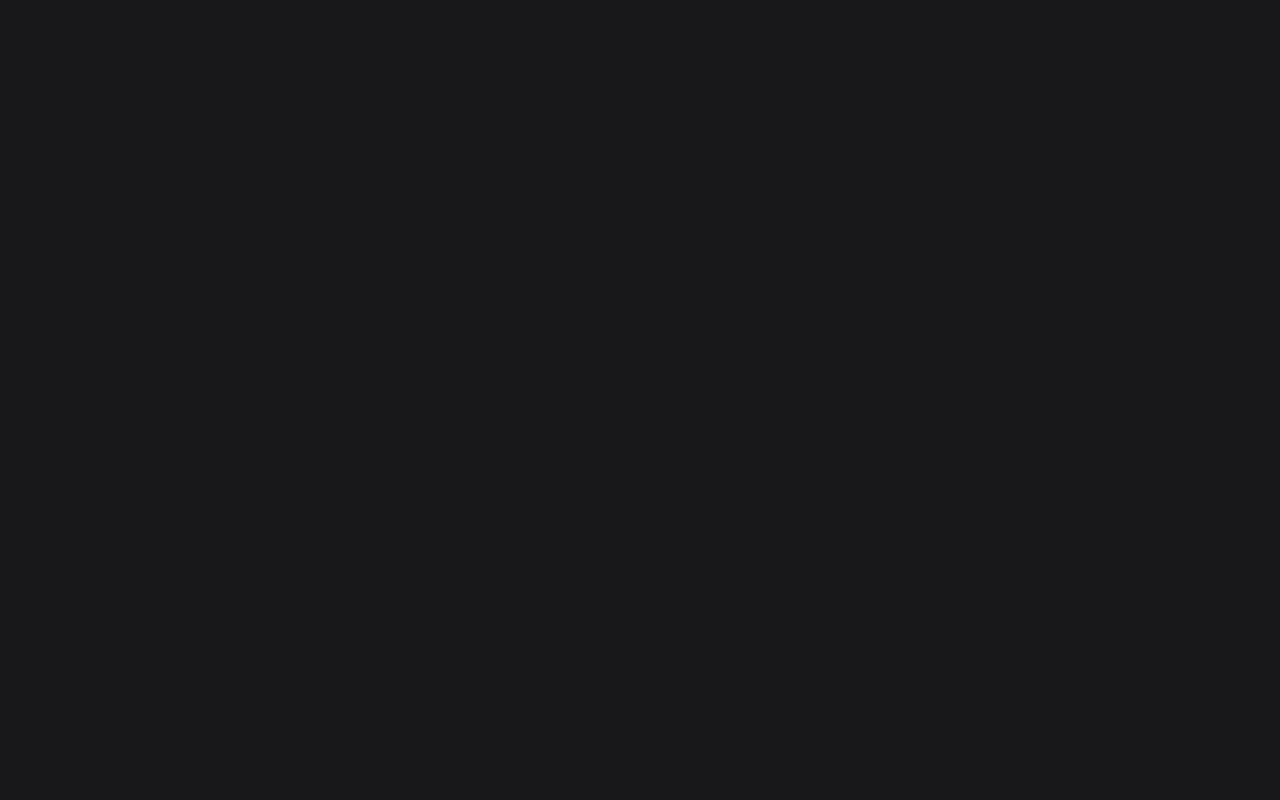
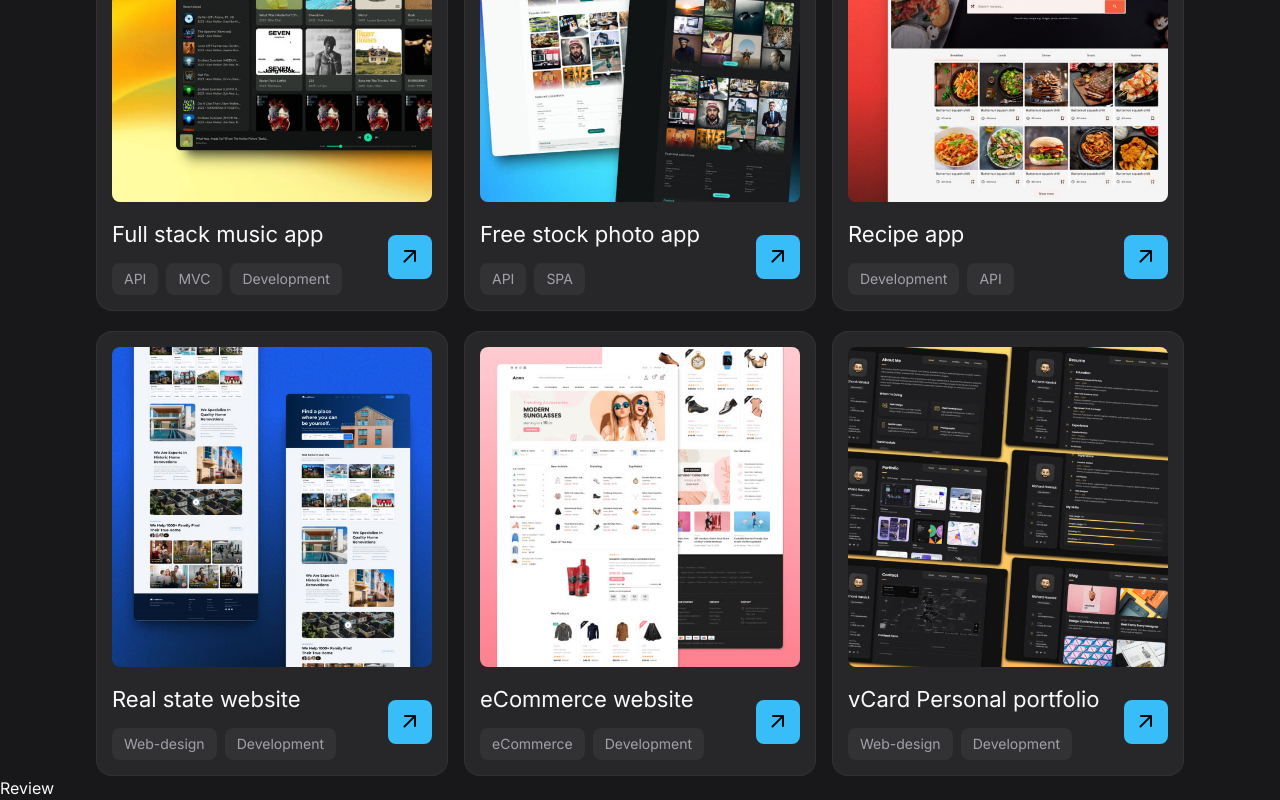
Before and after one commit to ReidHomola/reid-homola, a React (Vite) app: page / in a window 1280 px wide. Shown: the part 1949-2749 px from the top of the page. Before the commit the page ends 1610 px from the top, so only its background shows below. Built offline with nearby package versions, Linux system fonts and the light colour scheme.

Commit message:
Added Projects

```diff
--- a/package.json
+++ b/package.json
@@ -10,7 +10,6 @@
     "preview": "vite preview"
   },
   "dependencies": {
-    "prop-types": "^15.8.1",
     "react": "^18.3.1",
     "react-dom": "^18.3.1",
     "tailwind-scrollbar": "^3.1.0"
--- a/src/App.tsx
+++ b/src/App.tsx
@@ -2,6 +2,8 @@
 import Hero from "./components/Hero";
 import About from "./components/About";
 import Skills from "./components/Skills";
+import Projects from "./components/Projects";
+import Review from "./components/Review";
 
 const App = () => {
   return (
@@ -11,6 +13,8 @@
         <Hero />
         <About />
         <Skills />
+        <Projects />
+        <Review />
       </main>
     </>
   );
--- /dev/null
+++ b/src/components/ProjectCard.tsx
@@ -0,0 +1,49 @@
+interface Props {
+  imgSrc: string;
+  title: string;
+  tags: string[];
+  projectLink?: string;
+  classes?: string;
+}
+
+function ProjectCard({ imgSrc, title, tags, projectLink, classes }: Props) {
+  return (
+    <div
+      className={
+        "relative p-4 rounded-2xl bg-zinc-800 hover:bg-zinc-700/50 active:bg-zinc-700/60 ring-1 ring-inset ring-zinc-50/5 transition-colors " +
+        classes
+      }
+    >
+      <figure className="img-box aspect-square rounded-lg mb-4">
+        <img src={imgSrc} alt={title} loading="lazy" className="img-cover" />
+      </figure>
+
+      <div className="flex items-center justify-between gap-4">
+        <div>
+          <h3 className="title-1 mb-3">{title}</h3>
+
+          <div className="flex flex-wrap items-center gap-2">
+            {tags.map((label, key) => (
+              <span
+                key={key}
+                className="h-8 text-sm text-zinc-400 bg-zinc-50/5 grid items-center px-3 rounded-lg"
+              >
+                {label}
+              </span>
+            ))}
+          </div>
+        </div>
+
+        <div className="w-11 h-11 rounded-lg grid place-items-center bg-sky-400 text-zinc-950 shrink-0">
+          <span className="material-symbols-rounded" aria-hidden="true">
+            arrow_outward
+          </span>
+        </div>
+
+        <a href={projectLink} target="_blank" className="absolute inset-0"></a>
+      </div>
+    </div>
+  );
+}
+
+export default ProjectCard;
--- /dev/null
+++ b/src/components/Projects.tsx
@@ -0,0 +1,64 @@
+import ProjectCard from "./ProjectCard";
+
+const projects = [
+  {
+    imgSrc: "/images/project-1.jpg",
+    title: "Full stack music app",
+    tags: ["API", "MVC", "Development"],
+    projectLink: "https://musify-5al0.onrender.com/",
+  },
+  {
+    imgSrc: "/images/project-2.jpg",
+    title: "Free stock photo app",
+    tags: ["API", "SPA"],
+    projectLink: "https://pixstock-official.vercel.app/",
+  },
+  {
+    imgSrc: "/images/project-3.jpg",
+    title: "Recipe app",
+    tags: ["Development", "API"],
+    projectLink: "",
+  },
+  {
+    imgSrc: "/images/project-4.jpg",
+    title: "Real state website",
+    tags: ["Web-design", "Development"],
+    projectLink: "https://github.com/codewithsadee-org/wealthome",
+  },
+  {
+    imgSrc: "/images/project-5.jpg",
+    title: "eCommerce website",
+    tags: ["eCommerce", "Development"],
+    projectLink: "https://github.com/codewithsadee/anon-ecommerce-website",
+  },
+  {
+    imgSrc: "/images/project-6.jpg",
+    title: "vCard Personal portfolio",
+    tags: ["Web-design", "Development"],
+    projectLink: "https://github.com/codewithsadee/vcard-personal-portfolio",
+  },
+];
+
+function Projects() {
+  return (
+    <section id="work" className="section">
+      <div className="container">
+        <h2 className="headline-2 mb-8">My portfolio highlights</h2>
+
+        <div className="grid gap-x-4 gap-y-5 grid-cols-[repeat(auto-fill,_minmax(280px,_1fr))]">
+          {projects.map(({ imgSrc, title, tags, projectLink }, key) => (
+            <ProjectCard
+              key={key}
+              imgSrc={imgSrc}
+              title={title}
+              tags={tags}
+              projectLink={projectLink}
+            />
+          ))}
+        </div>
+      </div>
+    </section>
+  );
+}
+
+export default Projects;
--- /dev/null
+++ b/src/components/Review.tsx
@@ -0,0 +1,5 @@
+function Review() {
+  return <div>Review</div>;
+}
+
+export default Review;
--- a/src/index.css
+++ b/src/index.css
@@ -23,6 +23,10 @@
 
 .headline-2 {
   @apply text-3xl lg:text-4xl lg:leading-tight font-semibold;
+}
+
+.title-1 {
+  @apply text-[22px] font-normal;
 }
 
 .material-symbols-rounded {
```
Also changed, not shown: 1 other file (tests, documents, lock files or other folders).
